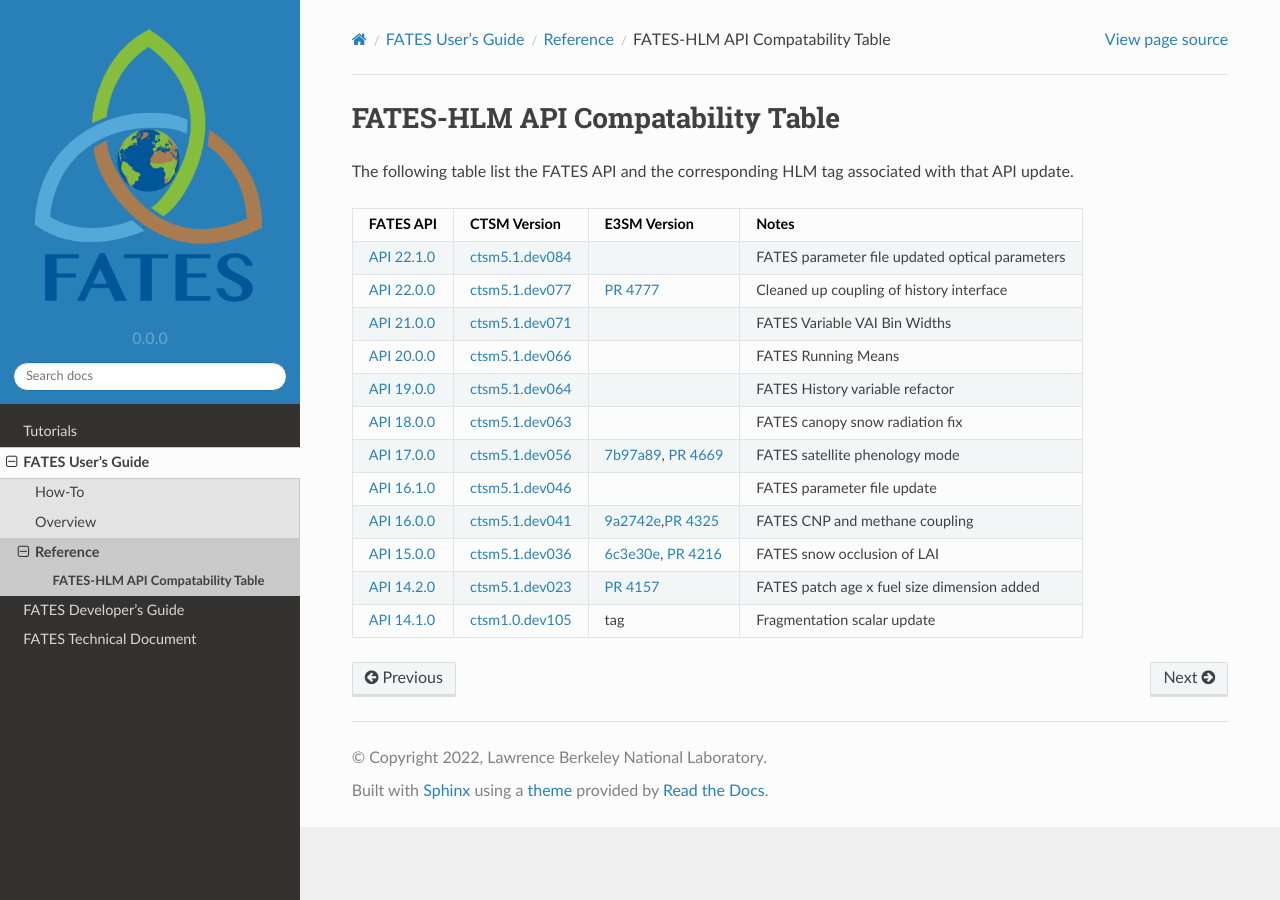
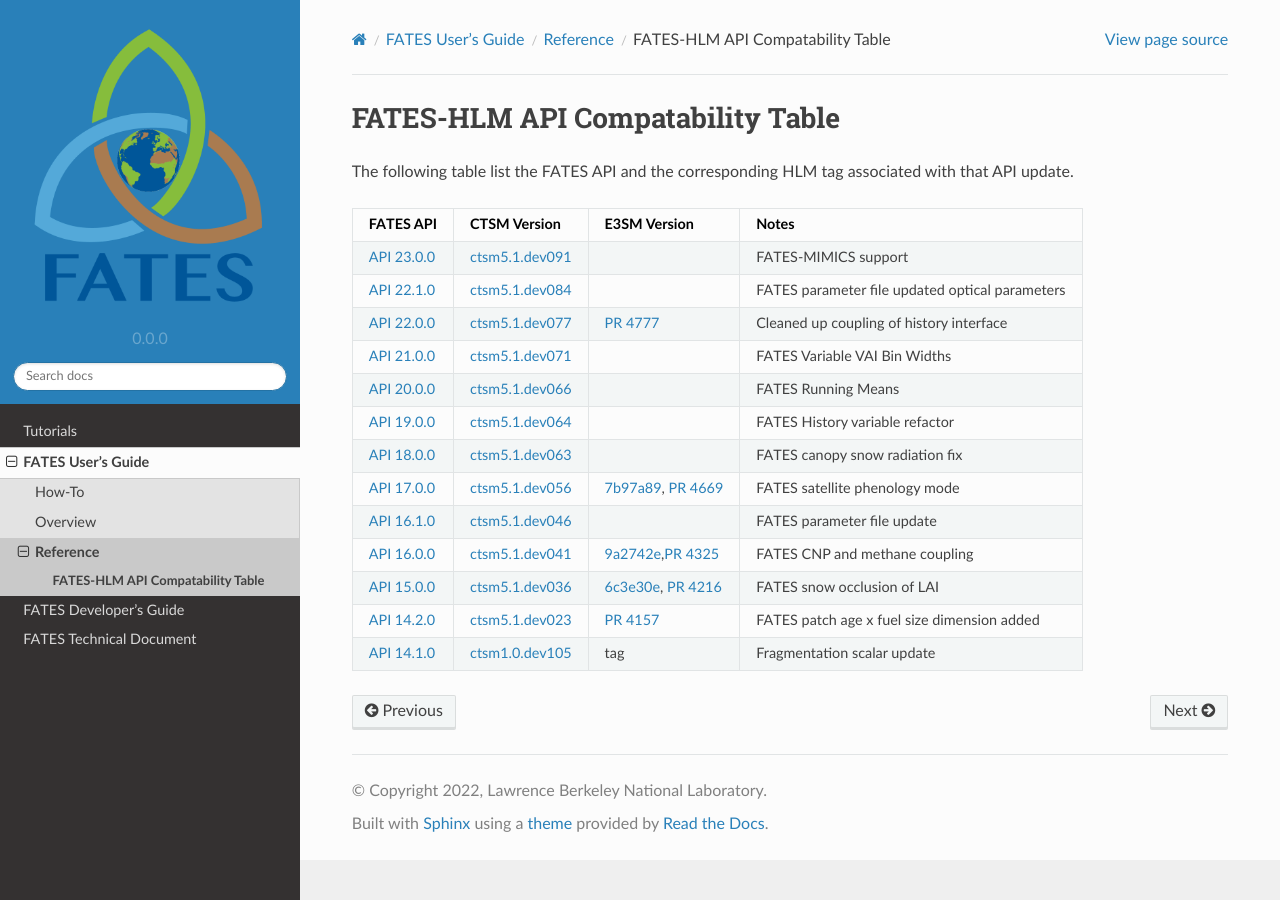
Before and after one commit to NGEET/fates-users-guide, a Sphinx documentation site: the page built from docs/source/user/Table-of-FATES-API-and-HLM-STATUS.md, in a window 1280 px wide. Built offline with Sphinx 7.4.7 and the Read the Docs theme 2.0.0, drawn with Linux system fonts in a browser that asks for light colours.

Commit message:
updating hlm table to include mimics-fates api update

```diff
--- a/docs/source/user/Table-of-FATES-API-and-HLM-STATUS.md
+++ b/docs/source/user/Table-of-FATES-API-and-HLM-STATUS.md
@@ -4,6 +4,7 @@ The following table list the FATES API and the corresponding HLM tag associated
 
 | FATES API      | CTSM Version | E3SM Version | Notes |
 | ----------- | ----------- | ----------- | ----------- |
+| [API 23.0.0](https://github.com/NGEET/fates/releases/tag/sci.1.56.0_api.23.0.0) | [ctsm5.1.dev091](https://github.com/ESCOMP/CTSM/releases/tag/ctsm5.1.dev091) | | FATES-MIMICS support |
 | [API 22.1.0](https://github.com/NGEET/fates/releases/tag/sci.1.55.4_api.22.1.0) | [ctsm5.1.dev084](https://github.com/ESCOMP/CTSM/releases/tag/ctsm5.1.dev084) | | FATES parameter file updated optical parameters |
 | [API 22.0.0](https://github.com/NGEET/fates/releases/tag/sci.1.54.0_api.22.0.0) | [ctsm5.1.dev077](https://github.com/ESCOMP/CTSM/releases/tag/ctsm5.1.dev077) | [PR 4777](https://github.com/E3SM-Project/E3SM/pull/4777) | Cleaned up coupling of history interface |
 | [API 21.0.0](https://github.com/NGEET/fates/releases/tag/sci.1.53.0_api.21.0.0) | [ctsm5.1.dev071](https://github.com/ESCOMP/CTSM/releases/tag/ctsm5.1.dev071) |  | FATES Variable VAI Bin Widths |
```
